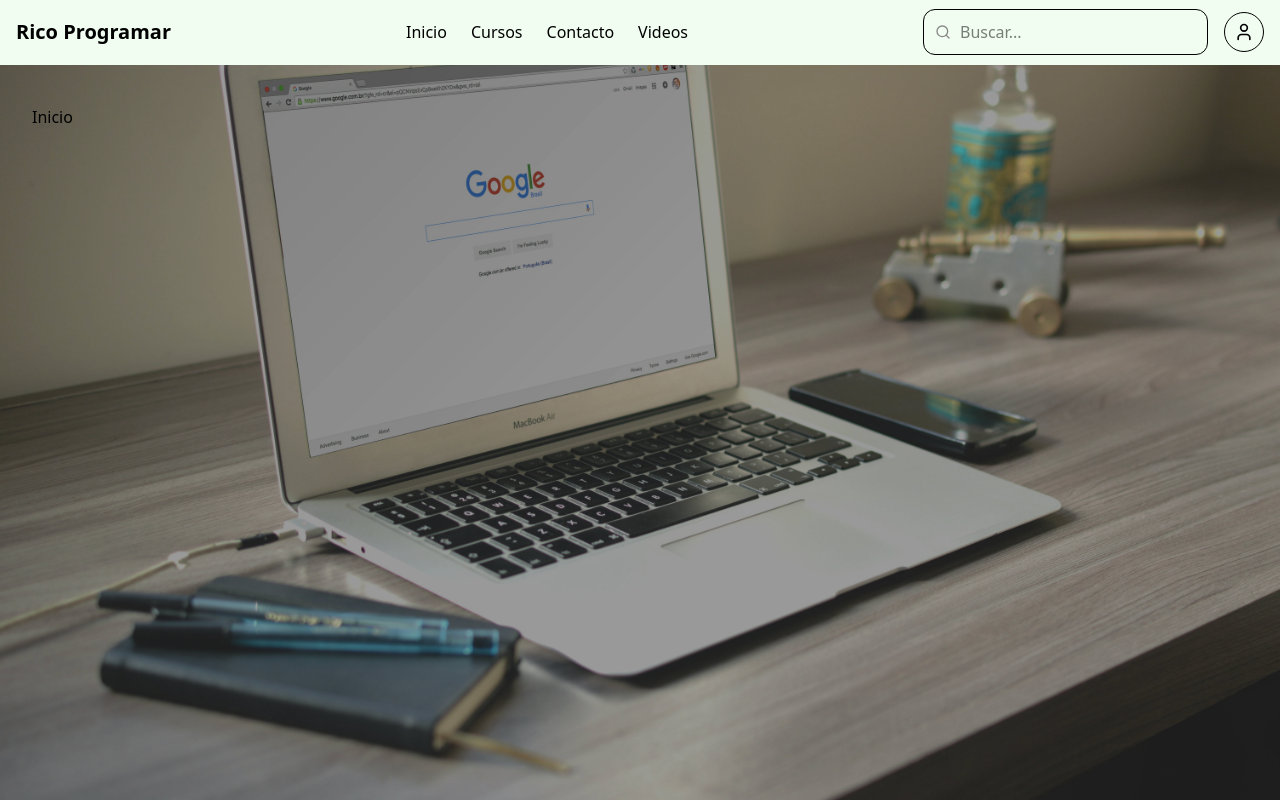
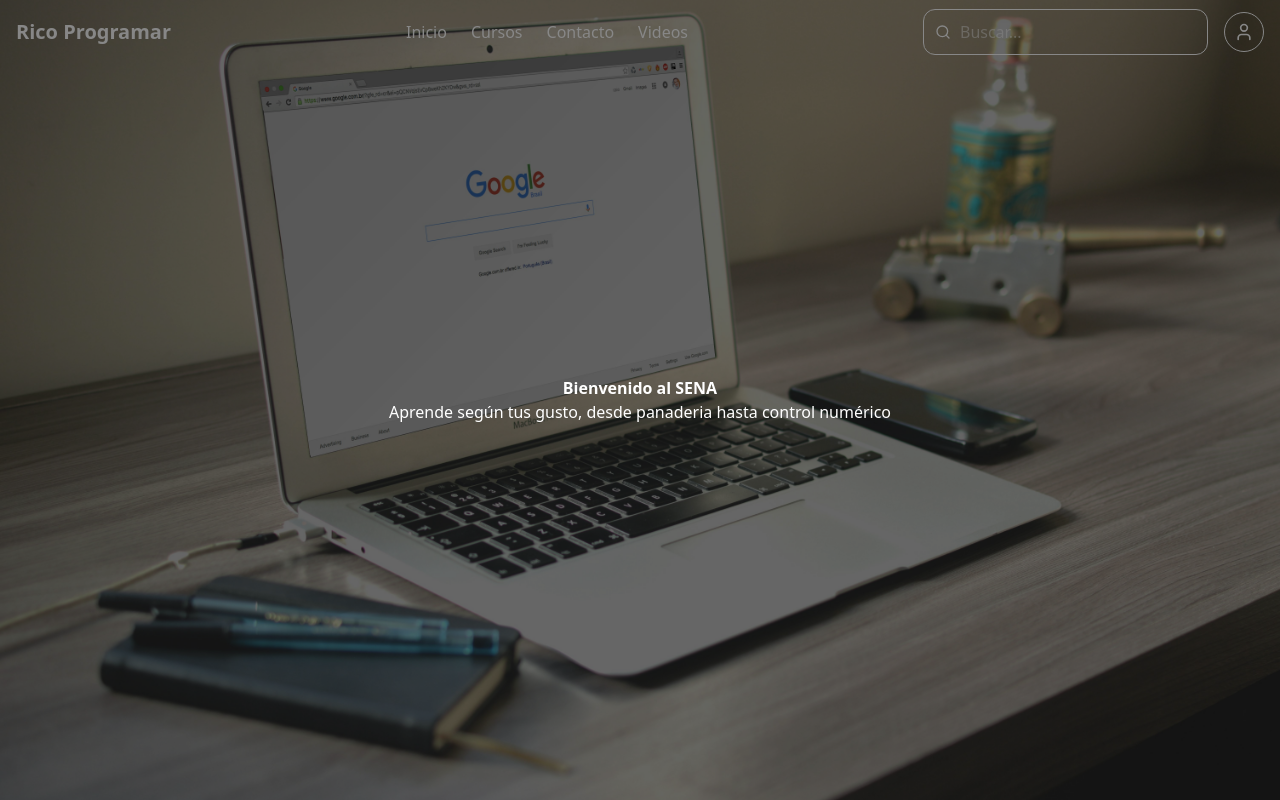
Before and after one commit to Fede01-code/actividades-react, a React (Vite) app: page / in a window 1280 px wide. Built offline with nearby package versions, Linux system fonts and the light colour scheme.

Commit message:
feat: creamos componente HomePage y se condicionó que solo en esta página se muestre el Hero (imagen)

```diff
--- a/src/app/router/Index.jsx
+++ b/src/app/router/Index.jsx
@@ -1,6 +1,7 @@
 import MainLayout from "../../shared/layout/MainLayout";
+import HomePage from "../../features/home/pages/HomePages";
 import ProfilePage from "../../features/users/pages/ProfilePage";
-import { createBrowserRouter } from "react-router-dom";
+import { createBrowserRouter } from "react-router-dom"
 
 const router = createBrowserRouter ([
     {
@@ -10,7 +11,7 @@ const router = createBrowserRouter ([
         children: [
             {
                 index: true,
-                element: <h1 className="p-4">Inicio</h1>
+                element: <HomePage/>
             },
             {
                 path: "cursos",
--- a/src/features/home/pages/HomePages.jsx
+++ b/src/features/home/pages/HomePages.jsx
@@ -1 +1,26 @@
-//Página pública
+import heroBg from "@/assets/images/imagen-hero.jpg"
+
+export default function HomePage (){
+    return(
+        <section
+            className="relative min-h-screen w-full flex items-center justify-center text-black"
+            style={
+                {
+                    backgroundImage: `url(${heroBg})`,
+                    backgroundSize: "cover",
+                    backgroundPosition: "center"
+                }
+            }
+        >
+            <div className="absolute inset-0 bg-black/60"></div>
+            <div className="relative z-10 text-center text-text-inverse">
+                <h1 className="text-h1 font-bold">
+                    Bienvenido al SENA
+                </h1>
+                <p>
+                    Aprende según tus gusto, desde panaderia hasta control numérico
+                </p>
+            </div>
+        </section>
+    )
+}
--- a/src/shared/layout/MainLayout.jsx
+++ b/src/shared/layout/MainLayout.jsx
@@ -1,23 +1,28 @@
-import Navbar from "./Navbar";
-import herobg from "@/assets/images/imagen-hero.jpg";
-import { Outlet } from "react-router-dom";
+import Navbar from "./Navbar"
+import { Outlet, useLocation } from "react-router-dom"
+
 
 export default function MainLayout (){
+    /* useLocation es un hook de react router que te da acceso al objeto location el cual contiene la información
+    * de la URL actual
+    * pathname: la ruta actual(/about,etc)
+    */
+    const location = useLocation();
+    const isHome = location.pathname === "/"
 
     return (
-        <div className="relative min-h-screen">
-            <div className="absolute inset-0 -z-10 bg-cover bg-center"
-                style = {{backgroundImage:`url(${herobg})`}}>
-            </div>
-
-            {/* filtro */}
-            <div className="absolute inset-0 -z-10 bg-black/40"></div>
+        /**
+         * Navbar transparente solo en el home
+         * si la ruta es exactamente esta entonces el nabvar es transparente
+         * si es cualquier otra ruta es solido
+         */
+        <div className="min-h-screen text-text-mute ">
 
             {/* componente Nabvar creado anteriormente */}
-            <header className="relative z-20">
-                <Navbar variant="solid" />
-            </header>
-            <main className="mx-auto max-w7 px-4 py-6">
+            <Navbar variant={isHome ? "transparent" : "solid"} />
+
+            {/* contenido externo que se inyecta */}
+            <main className="mx-auto">
                 <Outlet/>
             </main>
         </div>
```
